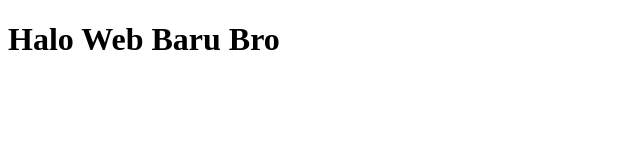
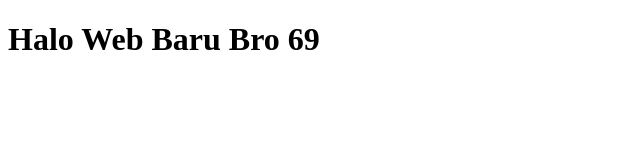
Before and after one commit to kzmsnj/Proyek-1-Revou, a plain HTML site: page Project 1/index.html in a window 1280 px wide. Shown: the full height of the page, 0-640 px from the left. Drawn offline with Linux system fonts and the light colour scheme.

Commit message:
second commit

```diff
--- a/Project 1/index.html
+++ b/Project 1/index.html
@@ -4,6 +4,6 @@
         <title>Proyek Web 1</title>
     </head>
     <body>
-        <h1>Halo Web Baru Bro</h1>
+        <h1>Halo Web Baru Bro 69</h1>
     </body>
 </html>
```
